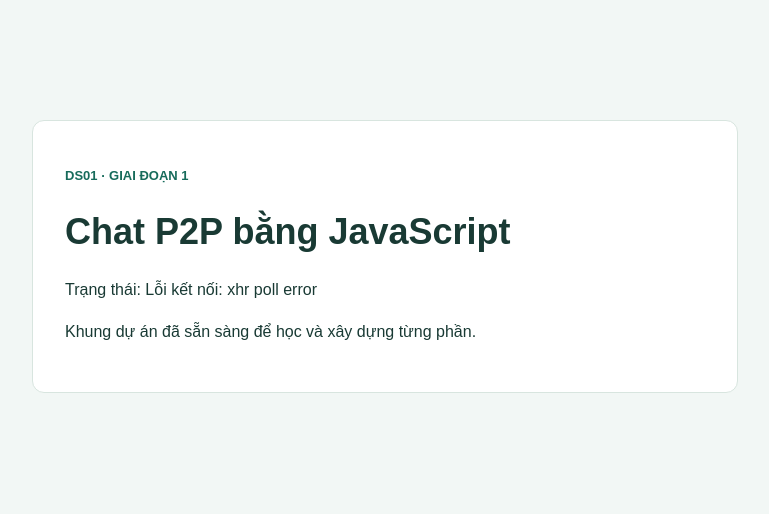
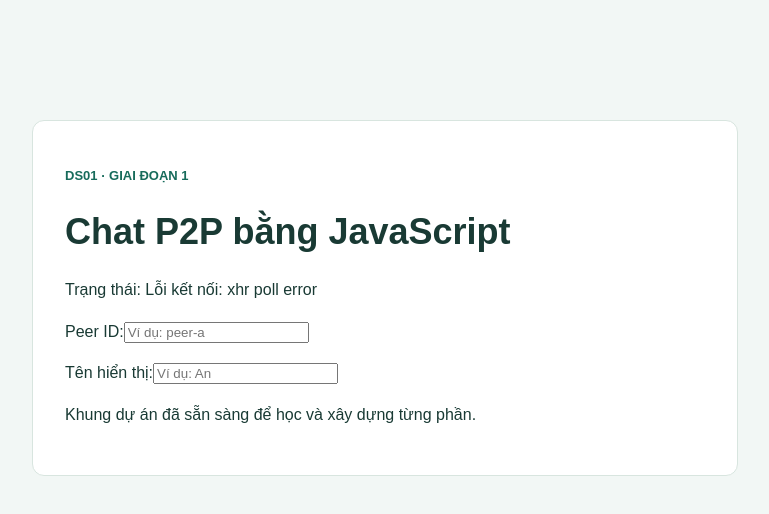
Before and after one commit to NhungNT27112005/DS01---Chat-p2p, a React (Vite) app: page / in a window 1280 px wide. Shown: the top 514 px of the page, without its empty margins (255-1024 px from the left). Built offline with nearby package versions, Linux system fonts and the light colour scheme; no server answers.

Commit message:
Them o nhap Peer ID va ten hien thi

```diff
--- a/src/web-peer/App.jsx
+++ b/src/web-peer/App.jsx
@@ -4,6 +4,8 @@ import { signalingSocket } from './services/signaling.js';
 export default function App() {
   const [connectionStatus, setConnectionStatus] =
     useState('Đang kết nối signaling...');
+  const [peerId, setPeerId] = useState('');
+  const [displayName, setDisplayName] = useState('');
 
   useEffect(() => {
     function handleConnect() {
@@ -38,6 +40,29 @@ export default function App() {
       <p className="label">DS01 · GIAI ĐOẠN 1</p>
       <h1>Chat P2P bằng JavaScript</h1>
       <p>Trạng thái: {connectionStatus}</p>
+      <p>
+        <label>
+          Peer ID:
+          <input
+            type="text"
+            value={peerId}
+            onChange={(event) => setPeerId(event.target.value)}
+            placeholder="Ví dụ: peer-a"
+          />
+        </label>
+      </p>
+
+      <p>
+        <label>
+          Tên hiển thị:
+          <input
+            type="text"
+            value={displayName}
+            onChange={(event) => setDisplayName(event.target.value)}
+            placeholder="Ví dụ: An"
+          />
+        </label>
+      </p>
       <p>Khung dự án đã sẵn sàng để học và xây dựng từng phần.</p>
     </main>
   );
```
